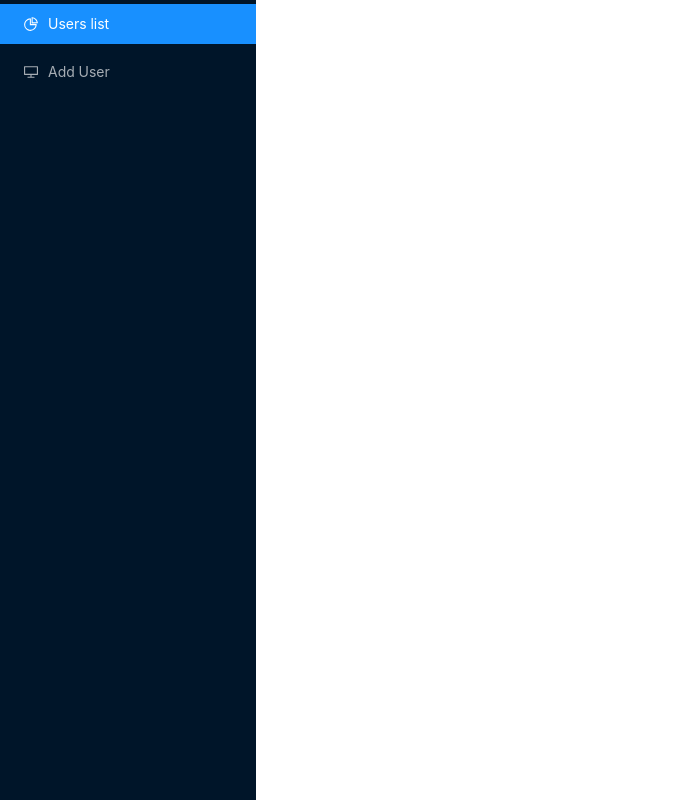
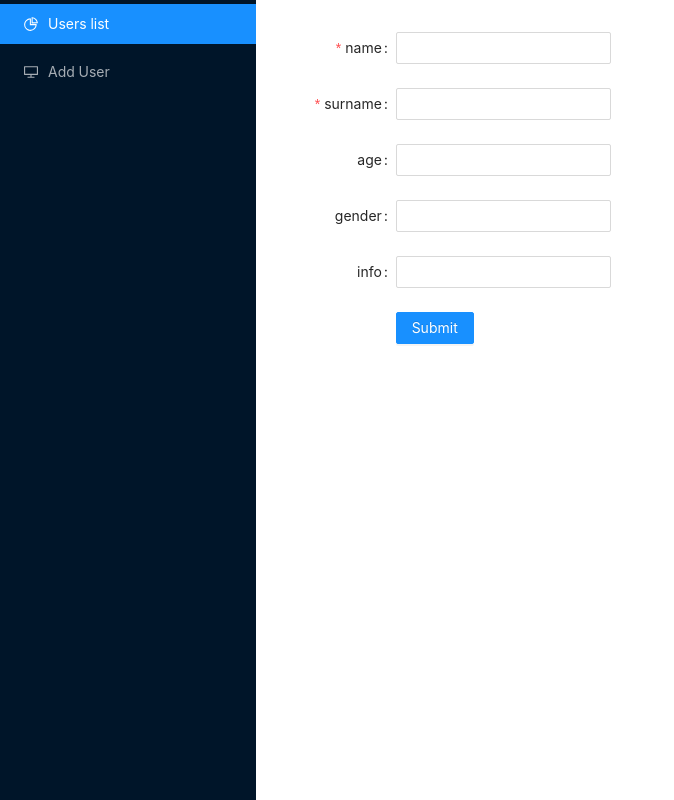
Before and after one commit to RoziGhazaryan/users-crud, a React (Create React App) app: page /users/new in a window 1280 px wide. Shown: the whole page, without its empty margins (0-674 px from the left). Built offline with nearby package versions, Linux system fonts and the light colour scheme.

Commit message:
organize route

```diff
--- a/package.json
+++ b/package.json
@@ -8,9 +8,11 @@
     "@testing-library/user-event": "^12.1.10",
     "antd": "^4.16.13",
     "node-sass": "^6.0.1",
+    "prop-types": "^15.7.2",
     "react": "^17.0.2",
     "react-dom": "^17.0.2",
-    "react-router-dom": "^5.3.0",
+    "react-router": "^5.2.0",
+    "react-router-dom": "^5.1.2",
     "react-scripts": "^4.0.3",
     "web-vitals": "^1.0.1"
   },
--- a/src/components/navbar/Navbar.jsx
+++ b/src/components/navbar/Navbar.jsx
@@ -1,13 +1,14 @@
 import React from 'react';
-import { Switch, Route, Link } from 'react-router-dom';
+import { Switch, Link, Route } from 'react-router-dom';
 import { Menu } from 'antd';
 import {
   PieChartOutlined,
   DesktopOutlined,
 } from '@ant-design/icons';
-import Users from '../../pages/users/Users';
-import AddUser from '../../pages/add-user/AddUser';
 import './navbar.scss';
+import { paths, proutes } from "../../routes";
+import Users from "../../pages/users/Users";
+import UserForm from "../../pages/user-form/UserForm";
 
 const Navbar = () => {
   return (
@@ -22,17 +23,23 @@ const Navbar = () => {
           <Link to='/users'>Users list</Link>
         </Menu.Item>
         <Menu.Item key="2" icon={<DesktopOutlined />}>
-                    <Link to='/add-user'>Add User</Link>
+          <Link to='/users/new'>Add User</Link>
         </Menu.Item>
       </Menu>
       <div className="page-container">
         <Switch>
-                    <Route exact path='/users'>
-                        <Users />
+          {proutes.map(({ exact, path, Component }) => (
+            <Route exact={exact} key={path} path={path}>
+              <Component />
             </Route>
-                    <Route exact path="/add-user">
-                        <AddUser />
-                    </Route>
+          ))}
+          {/*<Route exact key={1} path='/users'>*/}
+          {/*  <Users />*/}
+          {/*</Route>*/}
+          {/*<Route exact key={2} path='/users/new'>*/}
+          {/*  <UserForm />*/}
+          {/*</Route>*/}
+
         </Switch>
       </div>
     </>
--- a/src/index.js
+++ b/src/index.js
@@ -1,4 +1,4 @@
-import React from 'react';
+import React, { Suspense } from 'react';
 import ReactDOM from 'react-dom';
 import './index.css';
 import App from './App';
@@ -6,7 +6,9 @@ import reportWebVitals from './reportWebVitals';
 
 ReactDOM.render(
   <React.StrictMode>
-    <App />
+    <Suspense fallback={<span>Loading...</span>}>
+      <App />
+    </Suspense>
   </React.StrictMode>,
   document.getElementById('root')
 );
--- a/src/pages/add-user/AddUser.jsx
+++ /dev/null
@@ -1,74 +0,0 @@
-import React from "react";
-import { Form, Input, Button } from "antd";
-import useAddUser from "./useAddUser";
-
-const AddUser = () => {
-    const {
-        name,
-        surname,
-        age,
-        gender,
-        info,
-        onChangeName,
-        onChangeSurname,
-        onChangeAge,
-        onChangeGender,
-        onChangeInfo,
-        onFinishFailed,
-        onFinish
-    } = useAddUser();
-
-    return (
-        <div className="add-user">
-            <Form
-                name="basic"
-                labelCol={{ span: 8 }}
-                wrapperCol={{ span: 16 }}
-                initialValues={{ remember: true }}
-                onFinish={onFinish}
-                onFinishFailed={onFinishFailed}
-                autoComplete="off"
-            >
-                <Form.Item
-                    label="name"
-                    name="name"
-                    rules={[{ required: true, message: 'Please input the name!' }]}
-                >
-                    <Input value={name} onChange={onChangeName} />
-                </Form.Item>
-                <Form.Item
-                    label="surname"
-                    name="surname"
-                    rules={[{ required: true, message: 'Please input the surname!' }]}
-                >
-                    <Input value={surname} onChange={onChangeSurname} />
-                </Form.Item>
-                <Form.Item
-                    label="age"
-                    name="age"
-                >
-                    <Input value={age} onChange={onChangeAge} />
-                </Form.Item>
-                <Form.Item
-                    label="gender"
-                    name="gender"
-                >
-                    <Input value={gender} onChange={onChangeGender} />
-                </Form.Item>
-                <Form.Item
-                    label="info"
-                    name="info"
-                >
-                    <Input value={info} onChange={onChangeInfo} />
-                </Form.Item>
-                <Form.Item wrapperCol={{ offset: 8, span: 16 }}>
-                    <Button type="primary" htmlType="submit">
-                        Submit
-                    </Button>
-                </Form.Item>
-            </Form>
-        </div>
-    )
-}
-
-export default AddUser;
--- a/src/pages/add-user/useAddUser.js
+++ /dev/null
@@ -1,73 +0,0 @@
-import { useEffect, useState } from "react";
-
-const useAddUser = () => {
-    // useState
-    const [name, setName] = useState('');
-    const [surname, setSurname] = useState('');
-    const [age, setAge] = useState('');
-    const [gender, setGender] = useState('');
-    const [info, setInfo] = useState('');
-    const users = localStorage.getItem('users');
-    const usersObj = JSON.parse(users);
-
-    //functions
-    const onFinishFailed = (errorInfo) => {
-        console.log('Failed:', errorInfo);
-    };
-
-    const onChangeName = (e) => {
-        setName(e.target.value)
-    };
-
-    const onChangeSurname = (e) => {
-        setSurname(e.target.value)
-    };
-
-    const onChangeAge = (e) => {
-        setAge(e.target.value);
-    };
-
-    const onChangeGender = (e) => {
-        setGender(e.target.value);
-    };
-
-    const onChangeInfo = (e) => {
-        setInfo(e.target.value)
-    };
-
-    const onFinish = (values) => {
-        console.log('Success:', values);
-        let id = localStorage.getItem('users_id');
-        values.id = id;
-        localStorage.setItem('users_id', JSON.stringify(++id));
-        const usersArr = [users];
-        usersArr.push(values);
-        console.log("users object", usersObj);
-        usersObj.push(values);
-        localStorage.setItem('users', JSON.stringify(usersObj));
-    };
-
-    useEffect(() => {
-        if(!usersObj) {
-            localStorage.setItem('users', JSON.stringify([]));
-            localStorage.setItem('users_id', JSON.stringify(1));
-        }
-    }, [])
-
-    return {
-        name,
-        surname,
-        age,
-        gender,
-        info,
-        onChangeName,
-        onChangeSurname,
-        onChangeAge,
-        onChangeGender,
-        onChangeInfo,
-        onFinishFailed,
-        onFinish,
-    }
-}
-
-export default useAddUser;
--- /dev/null
+++ b/src/pages/user-form/UserForm.jsx
@@ -0,0 +1,74 @@
+import React from "react";
+import { Form, Input, Button } from "antd";
+import useUserForm from "./useUserForm";
+
+const UserForm = () => {
+  const {
+    name,
+    surname,
+    age,
+    gender,
+    info,
+    onChangeName,
+    onChangeSurname,
+    onChangeAge,
+    onChangeGender,
+    onChangeInfo,
+    onFinishFailed,
+    onFinish
+  } = useUserForm();
+
+  return (
+    <div className="add-user">
+      <Form
+        name="basic"
+        labelCol={{ span: 8 }}
+        wrapperCol={{ span: 16 }}
+        initialValues={{ remember: true }}
+        onFinish={onFinish}
+        onFinishFailed={onFinishFailed}
+        autoComplete="off"
+      >
+        <Form.Item
+          label="name"
+          name="name"
+          rules={[{ required: true, message: 'Please input the name!' }]}
+        >
+          <Input value={name} onChange={onChangeName} />
+        </Form.Item>
+        <Form.Item
+          label="surname"
+          name="surname"
+          rules={[{ required: true, message: 'Please input the surname!' }]}
+        >
+          <Input value={surname} onChange={onChangeSurname} />
+        </Form.Item>
+        <Form.Item
+          label="age"
+          name="age"
+        >
+          <Input value={age} onChange={onChangeAge} />
+        </Form.Item>
+        <Form.Item
+          label="gender"
+          name="gender"
+        >
+          <Input value={gender} onChange={onChangeGender} />
+        </Form.Item>
+        <Form.Item
+          label="info"
+          name="info"
+        >
+          <Input value={info} onChange={onChangeInfo} />
+        </Form.Item>
+        <Form.Item wrapperCol={{ offset: 8, span: 16 }}>
+          <Button type="primary" htmlType="submit">
+            Submit
+          </Button>
+        </Form.Item>
+      </Form>
+    </div>
+  )
+}
+
+export default UserForm;
--- /dev/null
+++ b/src/pages/user-form/useUserForm.js
@@ -0,0 +1,78 @@
+import { useEffect, useState } from "react";
+import { useParams } from "react-router";
+
+const useUserForm = () => {
+  // useState
+  const [name, setName] = useState('');
+  const [surname, setSurname] = useState('');
+  const [age, setAge] = useState('');
+  const [gender, setGender] = useState('');
+  const [info, setInfo] = useState('');
+  const users = localStorage.getItem('users');
+  const usersObj = JSON.parse(users);
+
+  //useParams
+  const { id } = useParams();
+  console.log(id);
+
+  //functions
+  const onFinishFailed = (errorInfo) => {
+    console.log('Failed:', errorInfo);
+  };
+
+  const onChangeName = (e) => {
+    setName(e.target.value)
+  };
+
+  const onChangeSurname = (e) => {
+    setSurname(e.target.value)
+  };
+
+  const onChangeAge = (e) => {
+    setAge(e.target.value);
+  };
+
+  const onChangeGender = (e) => {
+    setGender(e.target.value);
+  };
+
+  const onChangeInfo = (e) => {
+    setInfo(e.target.value)
+  };
+
+  const onFinish = (values) => {
+    console.log('Success:', values);
+    let id = localStorage.getItem('users_id');
+    values.id = id;
+    localStorage.setItem('users_id', JSON.stringify(++id));
+    const usersArr = [users];
+    usersArr.push(values);
+    console.log("users object", usersObj);
+    usersObj.push(values);
+    localStorage.setItem('users', JSON.stringify(usersObj));
+  };
+
+  useEffect(() => {
+    if (!usersObj) {
+      localStorage.setItem('users', JSON.stringify([]));
+      localStorage.setItem('users_id', JSON.stringify(1));
+    }
+  }, [])
+
+  return {
+    name,
+    surname,
+    age,
+    gender,
+    info,
+    onChangeName,
+    onChangeSurname,
+    onChangeAge,
+    onChangeGender,
+    onChangeInfo,
+    onFinishFailed,
+    onFinish,
+  }
+}
+
+export default useUserForm;
--- a/src/pages/users/Users.jsx
+++ b/src/pages/users/Users.jsx
@@ -4,8 +4,7 @@ import useUsers from './useUsers';
 import './users.scss';
 
 const Users = () => {
-  const { data, deleteUsers, deleteUser } = useUsers();
-
+  const { data, deleteUsers, deleteUser, editUser } = useUsers();
   return (
     <div className="users">
       {data?.length ? <Button onClick={deleteUsers}>delete all users</Button> : <h1>There isn't any user</h1>}
@@ -20,6 +19,7 @@ const Users = () => {
                 <p>{el?.info}</p>
               </div>
               <Button onClick={() => deleteUser(el?.id)}>delete user</Button>
+              <Button onClick={() => editUser(el?.id)}>edit user</Button>
             </div>
           ))}
         </div>
--- a/src/pages/users/useUsers.js
+++ b/src/pages/users/useUsers.js
@@ -1,4 +1,7 @@
+import { useHistory } from 'react-router';
+
 const useUsers = () => {
+    const history = useHistory();
 
     const deleteUsers = () => {
         localStorage.removeItem("users");
@@ -14,10 +17,14 @@ const useUsers = () => {
         window.location.reload();
     }
 
+    const editUser = (id) => {
+        history.push(`/users/${id}`);
+    }
+
     const users = localStorage.getItem('users');
     const data = JSON.parse(users);
 
-    return { data, deleteUsers, deleteUser };
+    return { data, deleteUsers, deleteUser, editUser };
 }
 
 export default useUsers;
--- /dev/null
+++ b/src/routes.js
@@ -0,0 +1,28 @@
+import { lazy } from 'react';
+
+const Users = lazy(() => import('./pages/users/Users'));
+const UserForm = lazy(() => import('./pages/user-form/UserForm'));
+
+export const paths = {
+  users: '/users',
+  addUser: '/users/new',
+  editUser: '/users/:id',
+}
+
+export const proutes = [
+  {
+    path: paths.users,
+    Component: Users,
+    exact: true,
+  },
+  {
+    path: paths.addUser,
+    Component: UserForm,
+    exact: true,
+  },
+  {
+    path: paths.editUser,
+    Component: UserForm,
+    exact: true,
+  },
+]
```
Lines whose indentation alone changed are shown as unchanged.
